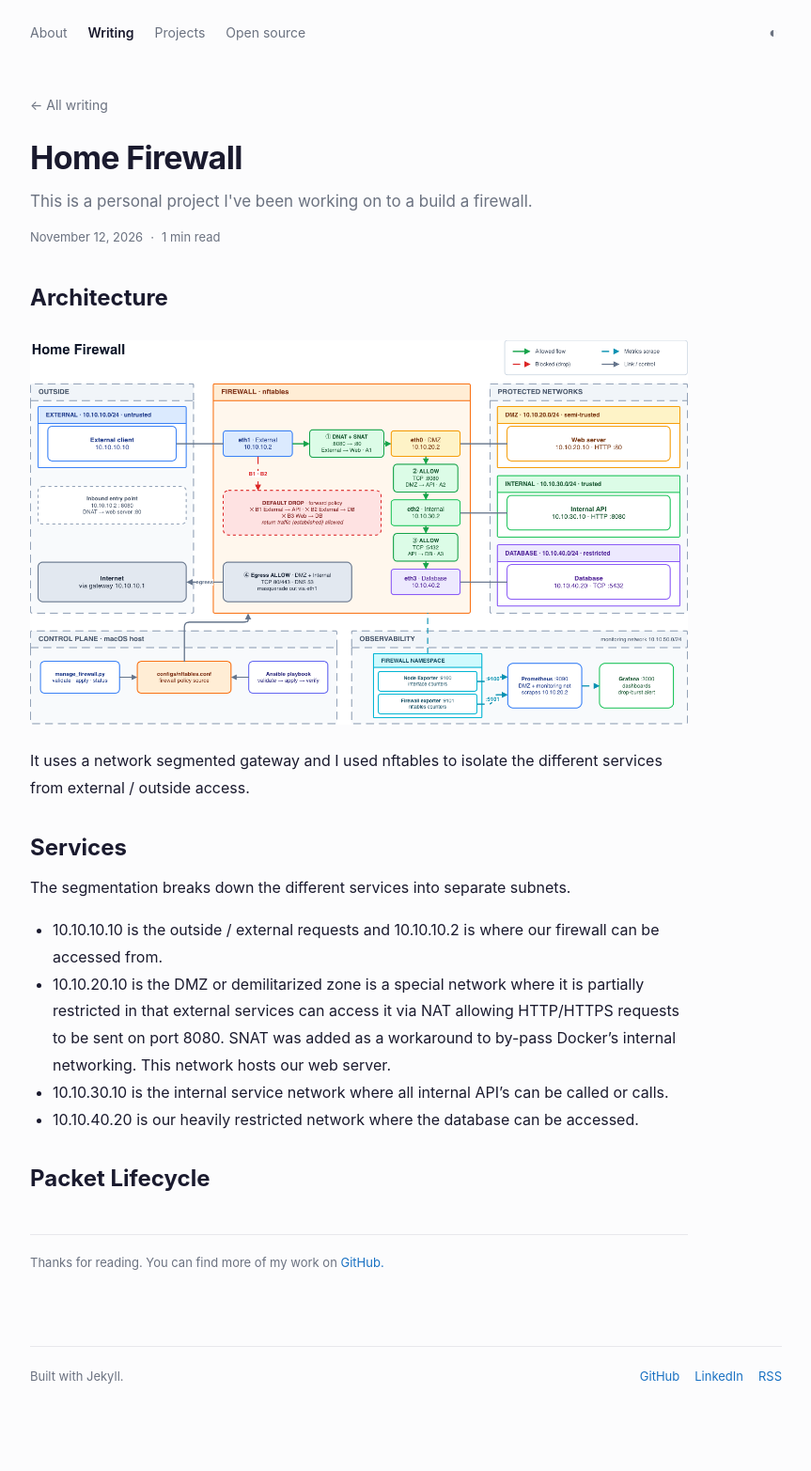
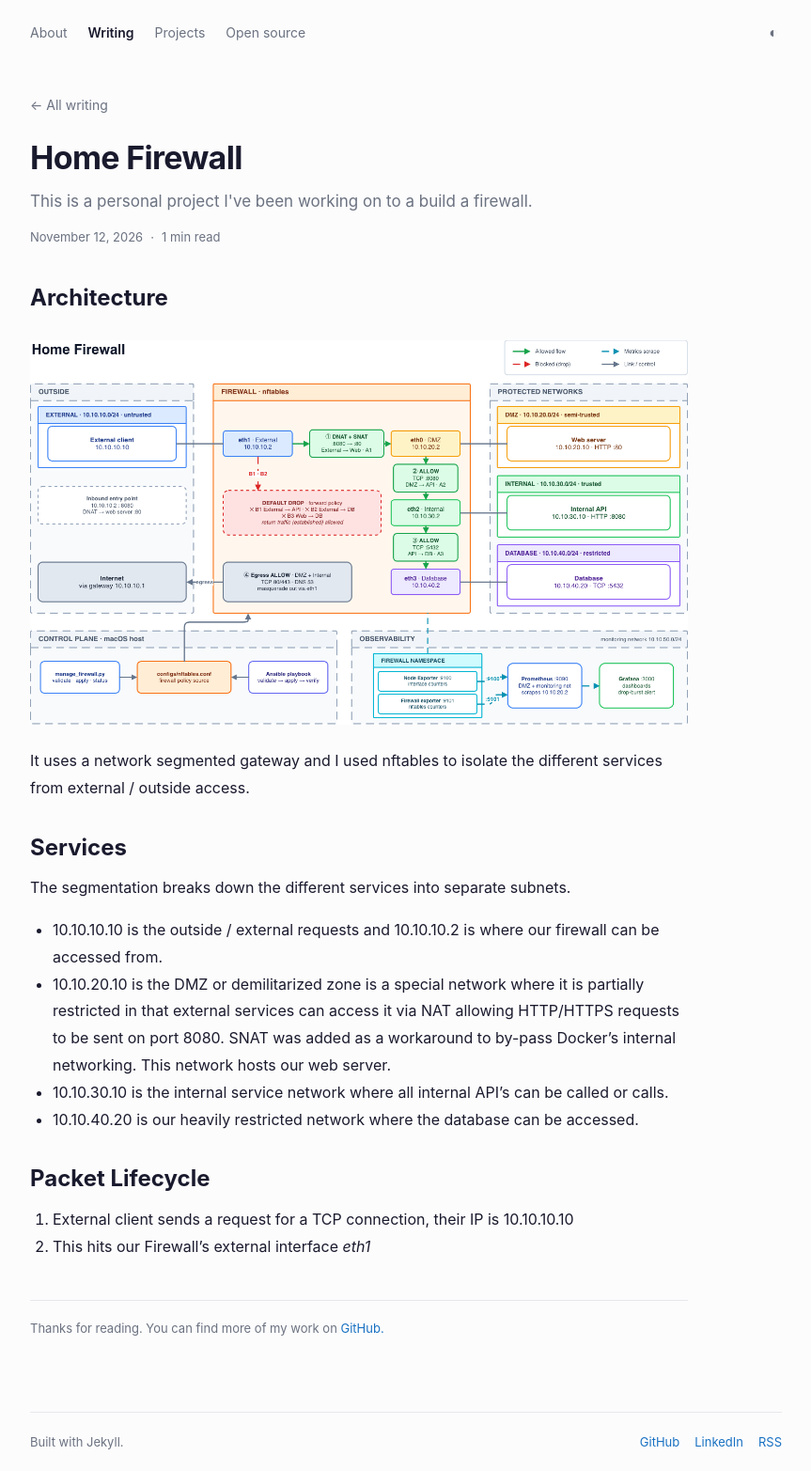
Before and after one commit to vichekaoeun/vichekaoeun.github.io, a Jekyll site: the page built from _posts/2026-11-12-home-firewall.md, in a window 1280 px wide. Shown: the whole page at 94% size, without its empty margins (208-1071 px from the left). Built offline with Jekyll 4.4.1, drawn with Linux system fonts in a browser that asks for light colours; before the commit the page ends 1495 px from its top, so only the background shows below that.

Commit message:
Update _posts/2026-11-12-home-firewall.md (via Pages CMS)

```diff
--- a/_posts/2026-11-12-home-firewall.md
+++ b/_posts/2026-11-12-home-firewall.md
@@ -19,3 +19,6 @@ The segmentation breaks down the different services into separate subnets.
 - 10.10.40.20 is our heavily restricted network where the database can be accessed.
 
 ## Packet Lifecycle
+
+1. External client sends a request for a TCP connection, their IP is 10.10.10.10
+2. This hits our Firewall's external interface *eth1*
```
